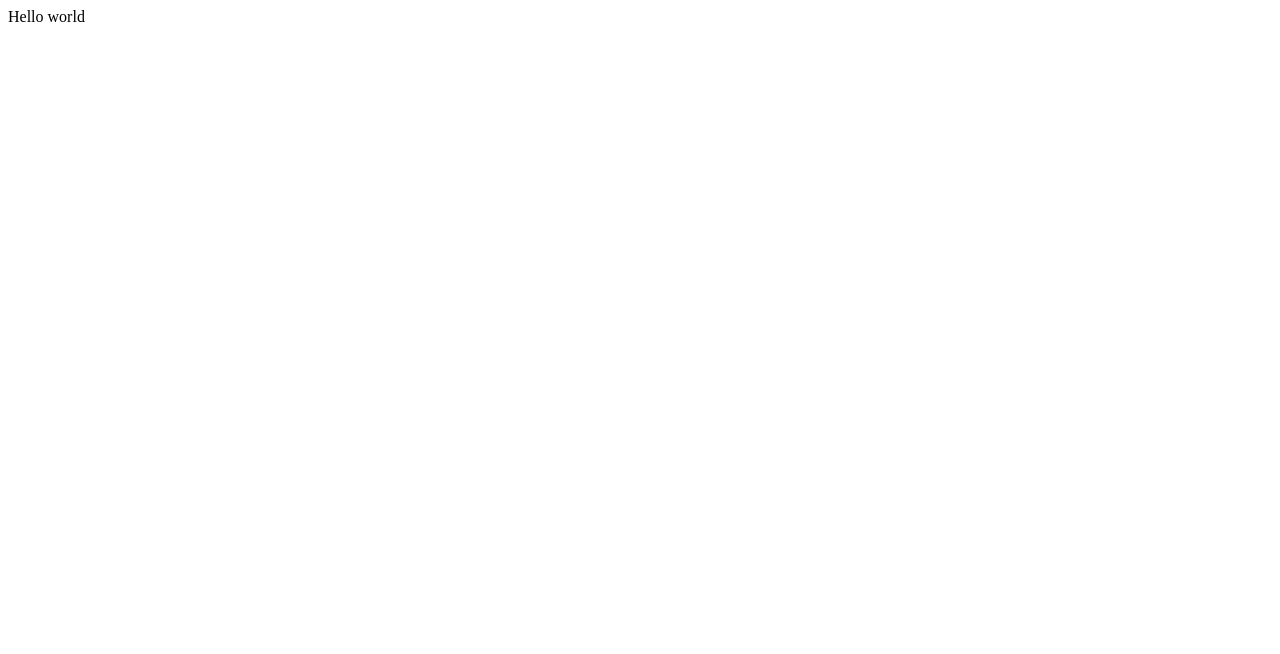
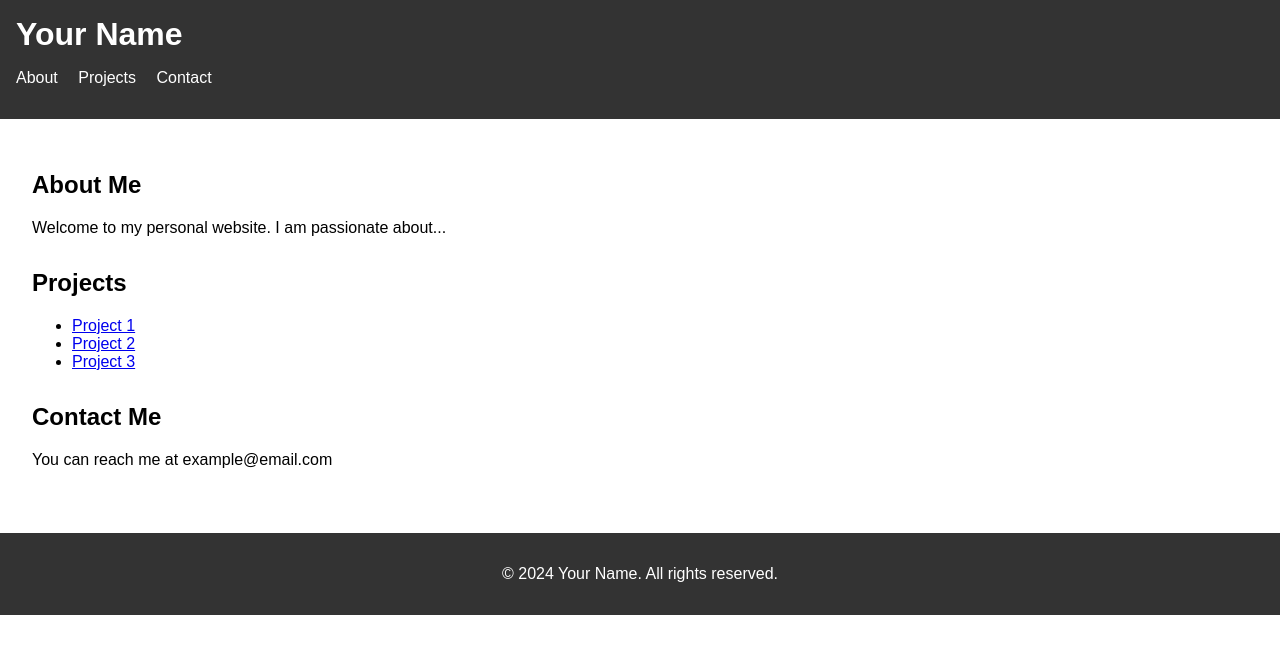
Before and after one commit to JoseUlisesQuevedo/JoseUlisesQuevedo.github.io, a plain HTML site: page index.html in a window 1280 px wide. Drawn offline with Linux system fonts and the light colour scheme.

Commit message:
Added new html, deleted readme

```diff
--- a/index.html
+++ b/index.html
@@ -1 +1,49 @@
-Hello world
+<!DOCTYPE html>
+<html lang="en">
+
+<head>
+    <meta charset="UTF-8">
+    <meta name="viewport" content="width=device-width, initial-scale=1.0">
+    <title>Your Name</title>
+    <link rel="stylesheet" href="style.css">
+</head>
+
+<body>
+    <header>
+        <h1>Your Name</h1>
+        <nav>
+            <ul>
+                <li><a href="#about">About</a></li>
+                <li><a href="#projects">Projects</a></li>
+                <li><a href="#contact">Contact</a></li>
+            </ul>
+        </nav>
+    </header>
+
+    <main>
+        <section id="about">
+            <h2>About Me</h2>
+            <p>Welcome to my personal website. I am passionate about...</p>
+        </section>
+
+        <section id="projects">
+            <h2>Projects</h2>
+            <ul>
+                <li><a href="#">Project 1</a></li>
+                <li><a href="#">Project 2</a></li>
+                <li><a href="#">Project 3</a></li>
+            </ul>
+        </section>
+
+        <section id="contact">
+            <h2>Contact Me</h2>
+            <p>You can reach me at example@email.com</p>
+        </section>
+    </main>
+
+    <footer>
+        <p>&copy; 2024 Your Name. All rights reserved.</p>
+    </footer>
+</body>
+
+</html>
--- /dev/null
+++ b/style.css
@@ -0,0 +1,46 @@
+/* style.css */
+body {
+    font-family: Arial, sans-serif;
+    margin: 0;
+    padding: 0;
+}
+
+header {
+    background-color: #333;
+    color: #fff;
+    padding: 1rem;
+}
+
+header h1 {
+    margin: 0;
+}
+
+nav ul {
+    list-style-type: none;
+    padding: 0;
+}
+
+nav ul li {
+    display: inline;
+    margin-right: 1rem;
+}
+
+nav ul li a {
+    color: #fff;
+    text-decoration: none;
+}
+
+main {
+    padding: 2rem;
+}
+
+section {
+    margin-bottom: 2rem;
+}
+
+footer {
+    background-color: #333;
+    color: #fff;
+    text-align: center;
+    padding: 1rem;
+}
```
Also changed, not shown: 1 other file.
